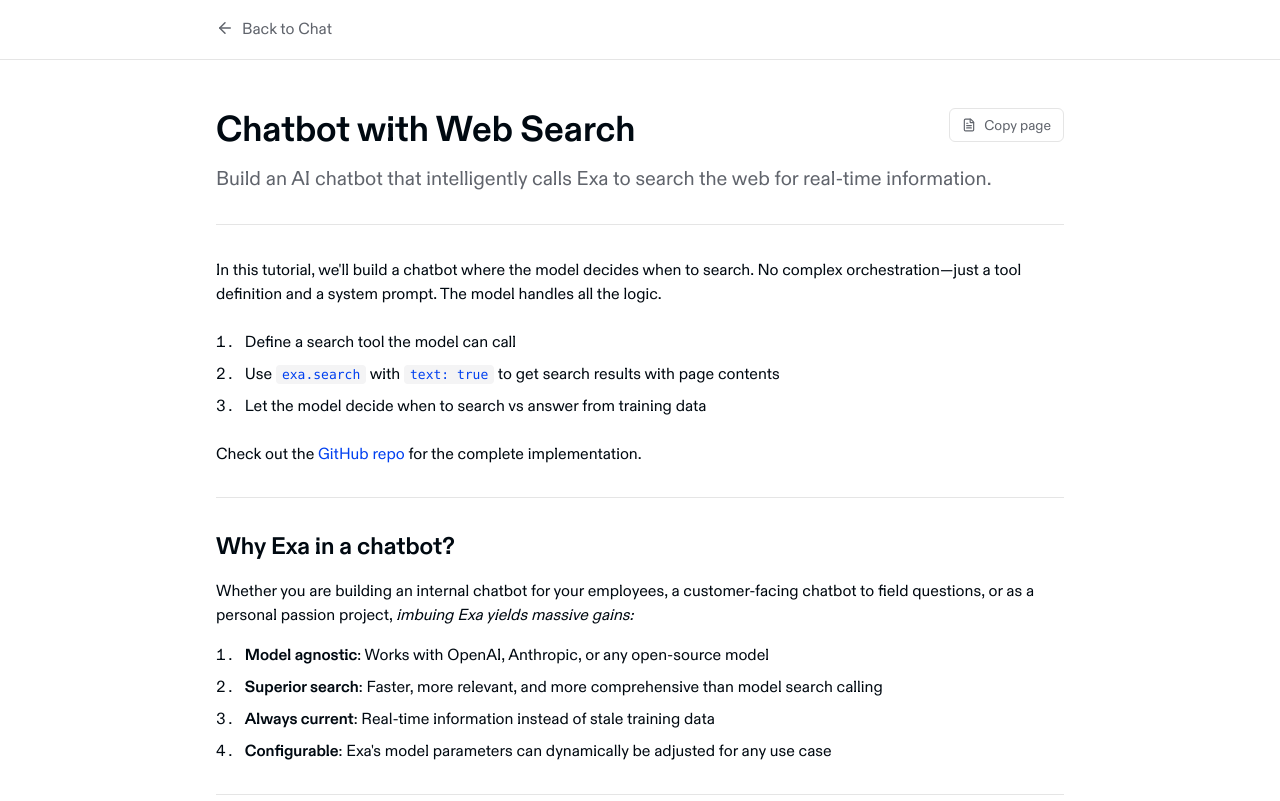
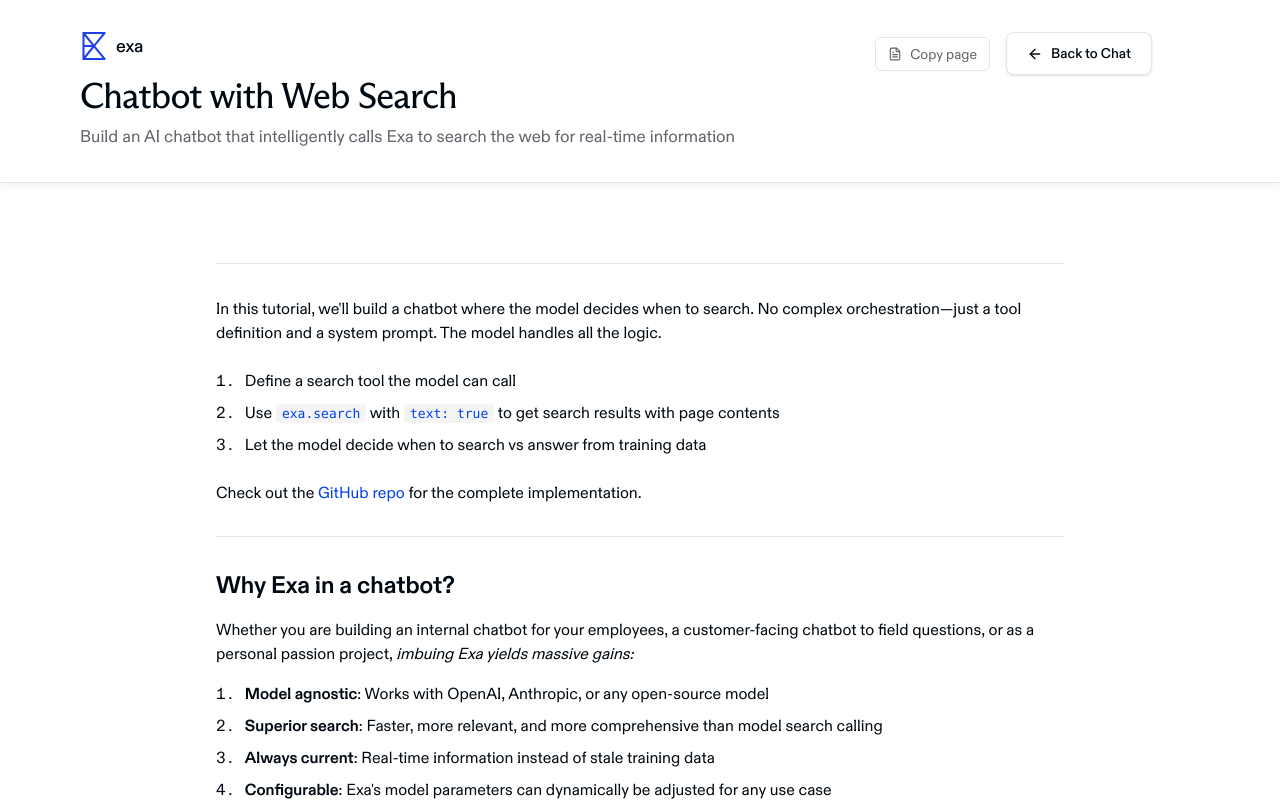
Before and after one commit to exa-labs/chatbot-demo, a React (Vite) app in the folder frontend/: page /chatbot-demo/tutorial in a window 1280 px wide. Shown: the top 801 px of the page. Built offline with nearby package versions, Linux system fonts and the light colour scheme.

Commit message:
Update Tutorial page header to match Clinical Trial Monitor format

```diff
--- a/frontend/src/Tutorial.jsx
+++ b/frontend/src/Tutorial.jsx
@@ -2,6 +2,7 @@
 import { ArrowLeft, ChevronDown, ChevronRight, Copy, Check, FileText } from "lucide-react";
 import { Link } from "react-router-dom";
 import { Prism as SyntaxHighlighter } from 'react-syntax-highlighter';
+import { getAssetPath } from "./lib/basePath";
 
 const PAGE_CONTENT_FOR_LLM = `# Chatbot with Web Search
 
@@ -283,27 +284,38 @@
   return (
     <div className="min-h-screen bg-white">
       {/* Header */}
-      <header className="sticky top-0 z-10 border-b border-[#e5e5e5] bg-white/80 backdrop-blur-sm">
-        <div className="mx-auto max-w-4xl px-6 py-4">
-          <Link
-            to="/"
-            className="inline-flex items-center gap-2 text-[#60646c] hover:text-[#000911] transition-colors"
-          >
-            <ArrowLeft size={18} />
-            <span>Back to Chat</span>
-          </Link>
+      <header className="border-b border-[#e5e5e5] bg-white py-6 md:py-8 shadow-[0_2px_8px_rgba(0,0,0,0.06)]">
+        <div className="flex items-start justify-between px-6 md:px-12 lg:px-20">
+          {/* Left side - Logo and Title */}
+          <div>
+            <div className="flex items-center gap-2 mb-4">
+              <img src={getAssetPath("/exa-logomark-blue.svg")} alt="Exa" className="h-7 w-7" />
+              <span className="text-[18px] font-medium text-[#000911]">exa</span>
+            </div>
+            <h1 className="font-[family-name:var(--font-family-arizona)] text-3xl md:text-4xl tracking-tight text-[#000911] mb-2">
+              Chatbot with Web Search
+            </h1>
+            <p className="text-[#60646c] text-[16px] md:text-[17px]">
+              Build an AI chatbot that intelligently calls Exa to search the web for real-time information
+            </p>
+          </div>
+
+          {/* Right side - Back button and Copy button */}
+          <div className="flex items-center gap-4 pr-4 md:pr-8 lg:pr-12">
+            <CopyPageButton />
+            <Link
+              to="/"
+              className="flex items-center gap-2 rounded-lg border border-[#e5e5e5] bg-white px-5 py-2.5 text-[14px] font-medium text-[#000911] hover:border-[#0040f0] hover:text-[#0040f0] transition-colors shadow-sm"
+            >
+              <ArrowLeft size={16} />
+              <span>Back to Chat</span>
+            </Link>
+          </div>
         </div>
       </header>
 
       {/* Content */}
       <main className="mx-auto max-w-4xl px-6 py-12">
-        {/* Title */}
-        <div className="flex items-start justify-between gap-4 mb-4">
-          <h1 className="text-4xl font-bold text-[#000911]">Chatbot with Web Search</h1>
-          <CopyPageButton />
-        </div>
-        <p className="text-xl text-[#60646c] mb-8">Build an AI chatbot that intelligently calls Exa to search the web for real-time information.</p>
-
         <hr className="my-8 border-[#e5e5e5]" />
 
         {/* Intro */}
```
